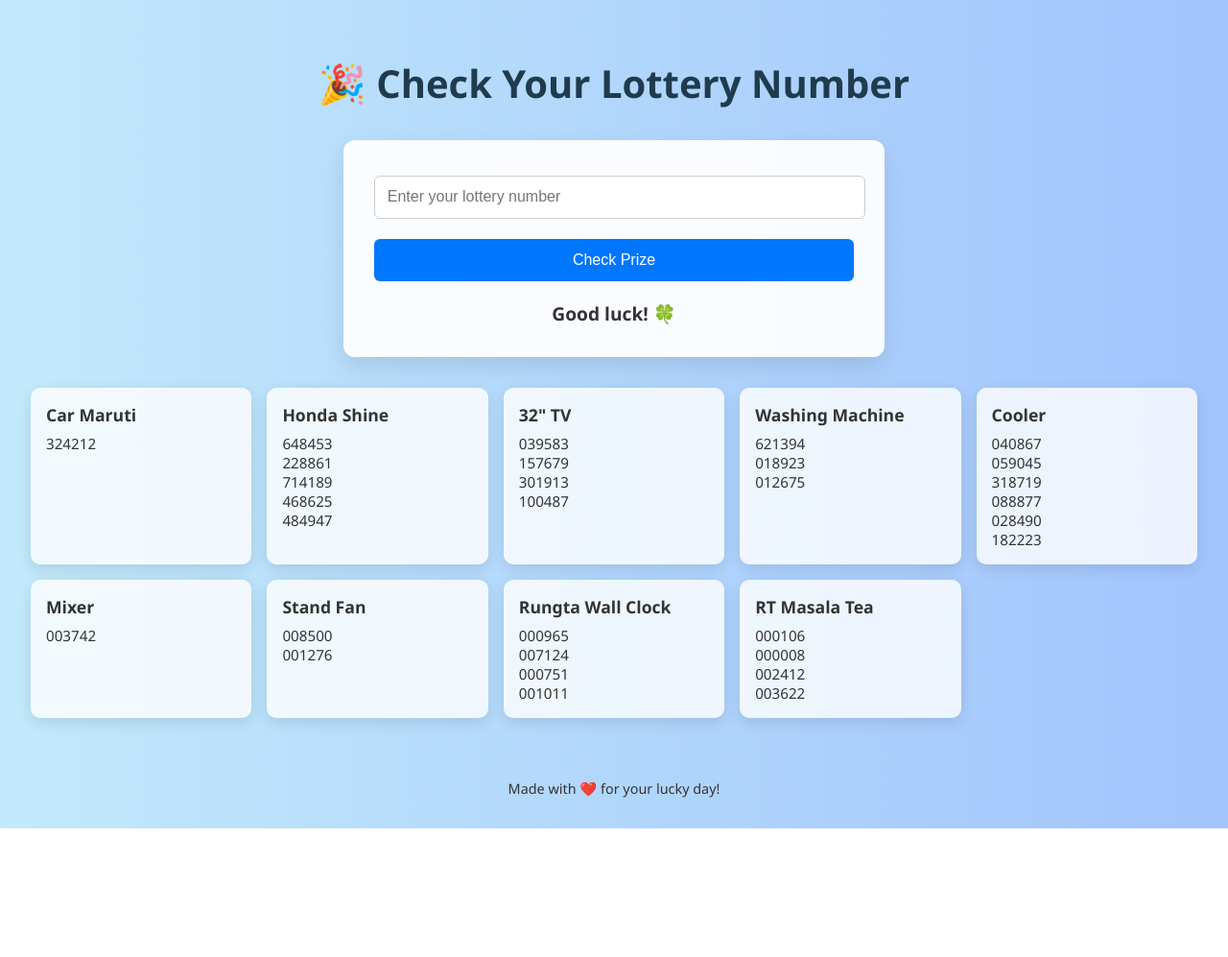
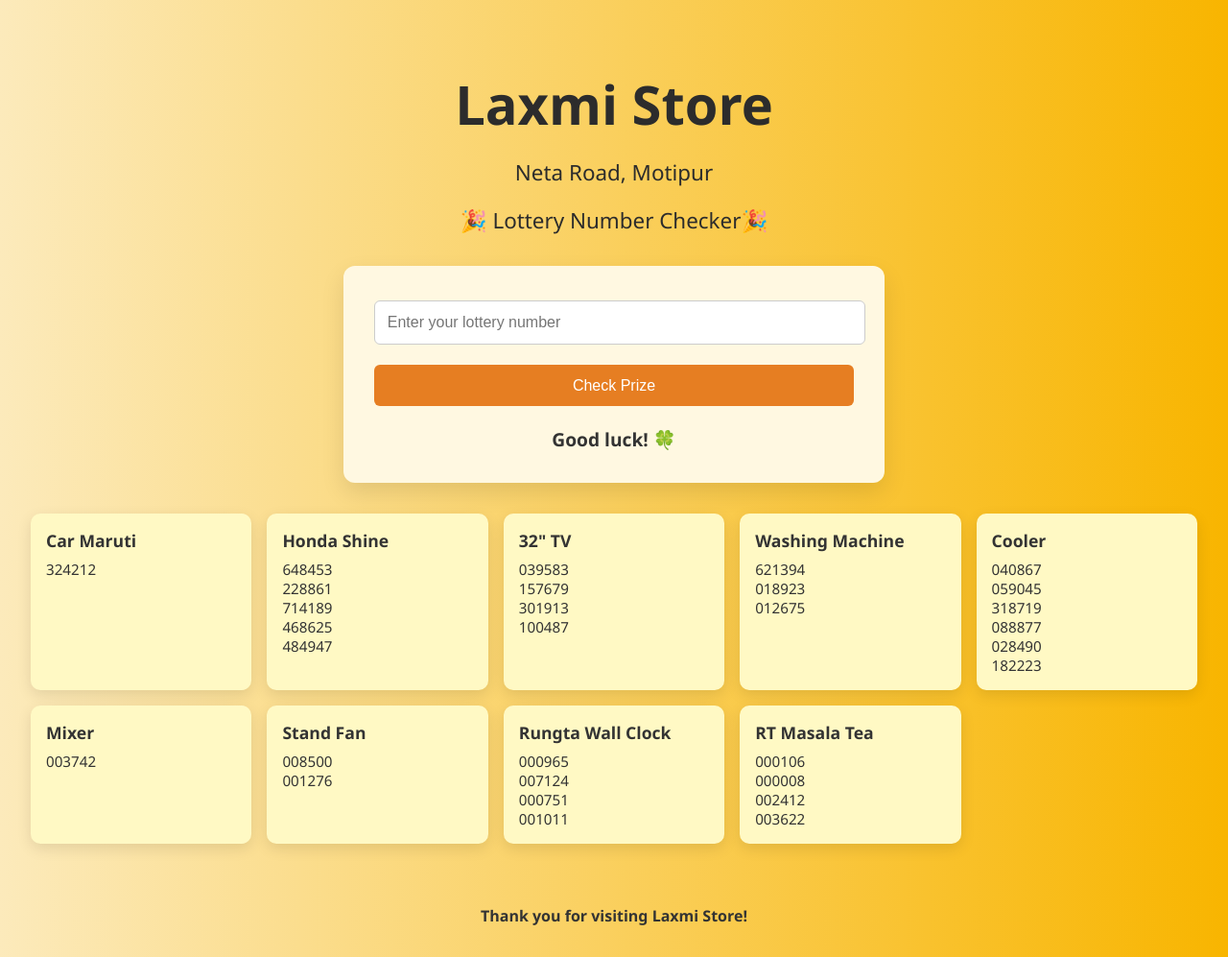
Before and after one commit to vipulx/lottery, a plain HTML site: page index.html in a window 1280 px wide. Shown: the whole page at 96% size. Before the commit the page ends 863 px from the top, so only its background shows below. Drawn offline with Linux system fonts and the light colour scheme.

Commit message:
Update index.html

```diff
--- a/index.html
+++ b/index.html
@@ -2,26 +2,35 @@
 <html lang="en">
 <head>
   <meta charset="UTF-8">
-  <title>🎟️ Lottery Checker</title>
+  <title>🎟️ Laxmi Store Lottery Checker</title>
   <style>
     body {
       font-family: 'Segoe UI', sans-serif;
-      background: linear-gradient(to right, #c2e9fb, #a1c4fd);
+      background: linear-gradient(to right, #fceabb, #f8b500);
       margin: 0;
       padding: 2rem;
       color: #333;
     }
 
+    h1, h2 {
+      text-align: center;
+      color: #2c2c2c;
+      margin-bottom: 0.5rem;
+    }
+
     h1 {
-      text-align: center;
-      color: #1f3b4d;
-      font-size: 2.5rem;
+      font-size: 3.5rem;
+    }
+
+    h2 {
+      font-size: 1.4rem;
+      font-weight: normal;
     }
 
     .checker-box {
       max-width: 500px;
       margin: 2rem auto;
-      background: #ffffffee;
+      background: #fff8e1;
       border-radius: 12px;
       padding: 2rem;
       box-shadow: 0 10px 25px rgba(0,0,0,0.1);
@@ -42,7 +51,7 @@
     }
 
     button {
-      background: #0077ff;
+      background: #e67e22;
       color: white;
       cursor: pointer;
       width: 100%;
@@ -50,7 +59,7 @@
     }
 
     button:hover {
-      background: #005ccc;
+      background: #d35400;
     }
 
     .result {
@@ -68,7 +77,7 @@
     }
 
     .card {
-      background-color: #ffffffcc;
+      background-color: #fff9c4;
       border-radius: 10px;
       padding: 1rem;
       box-shadow: 0 5px 15px rgba(0,0,0,0.1);
@@ -100,13 +109,17 @@
       text-align: center;
       margin-top: 4rem;
       color: #333;
-      font-size: 0.9rem;
+      font-size: 1rem;
+      font-weight: bold;
     }
   </style>
 </head>
 <body>
 
-  <h1>🎉 Check Your Lottery Number</h1>
+  <h1>Laxmi Store</h1>
+  <h2>Neta Road, Motipur<h2>
+  <h2>🎉 Lottery Number Checker🎉 </h2>
+
   <div class="checker-box">
     <input type="text" id="lotteryInput" placeholder="Enter your lottery number">
     <button onclick="checkNumber()">Check Prize</button>
@@ -118,7 +131,7 @@
   </div>
 
   <footer>
-    Made with ❤️ for your lucky day!
+    Thank you for visiting Laxmi Store!
   </footer>
 
   <script>
@@ -135,21 +148,26 @@
     };
 
     function checkNumber() {
-      const input = document.getElementById("lotteryInput").value.trim();
+      const inputRaw = document.getElementById("lotteryInput").value.trim();
+      const input = inputRaw.replace(/^0+/, ''); // strip leading zeros from user input
       const resultBox = document.getElementById("resultBox");
       let found = false;
 
       for (let prize in prizes) {
-        if (prizes[prize].includes(input)) {
-          resultBox.innerHTML = `🎉 <span class="highlight">${input}</span> won <strong>${prize}</strong>!`;
-          found = true;
-          highlightCard(prize, input);
-          break;
+        for (let originalNum of prizes[prize]) {
+          const matchable = originalNum.replace(/^0+/, ''); // convert stored number to compare form
+          if (matchable === input) {
+            resultBox.innerHTML = `🎉 <span class="highlight">${originalNum}</span> won <strong>${prize}</strong>!`;
+            highlightCard(prize, originalNum);
+            found = true;
+            break;
+          }
         }
+        if (found) break;
       }
 
       if (!found) {
-        resultBox.innerHTML = `❌ No prize for <span class="highlight">${input}</span>. Try again!`;
+        resultBox.innerHTML = `❌ No prize for <span class="highlight">${inputRaw}</span>. Try again!`;
         clearHighlights();
       }
     }
```
